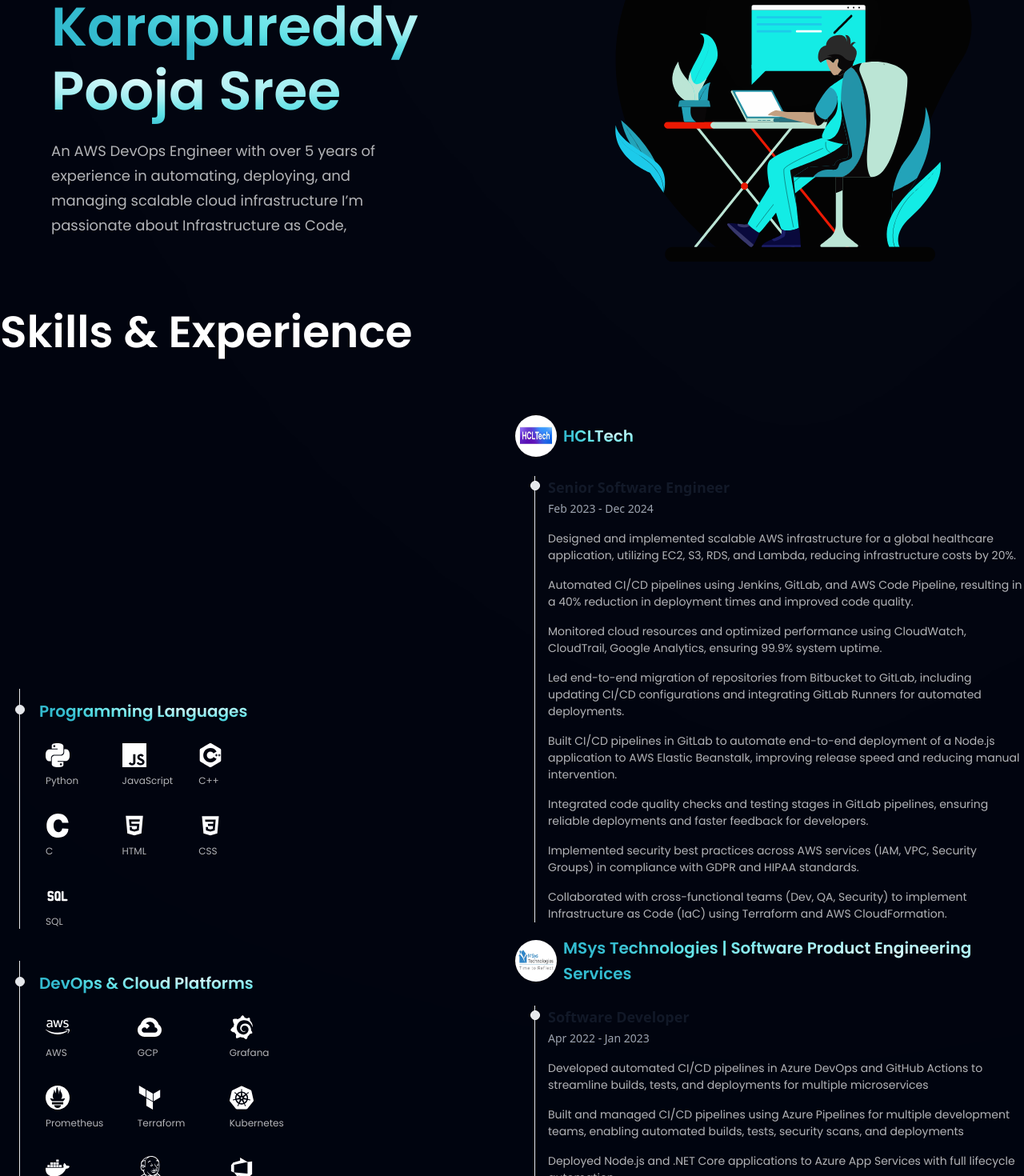
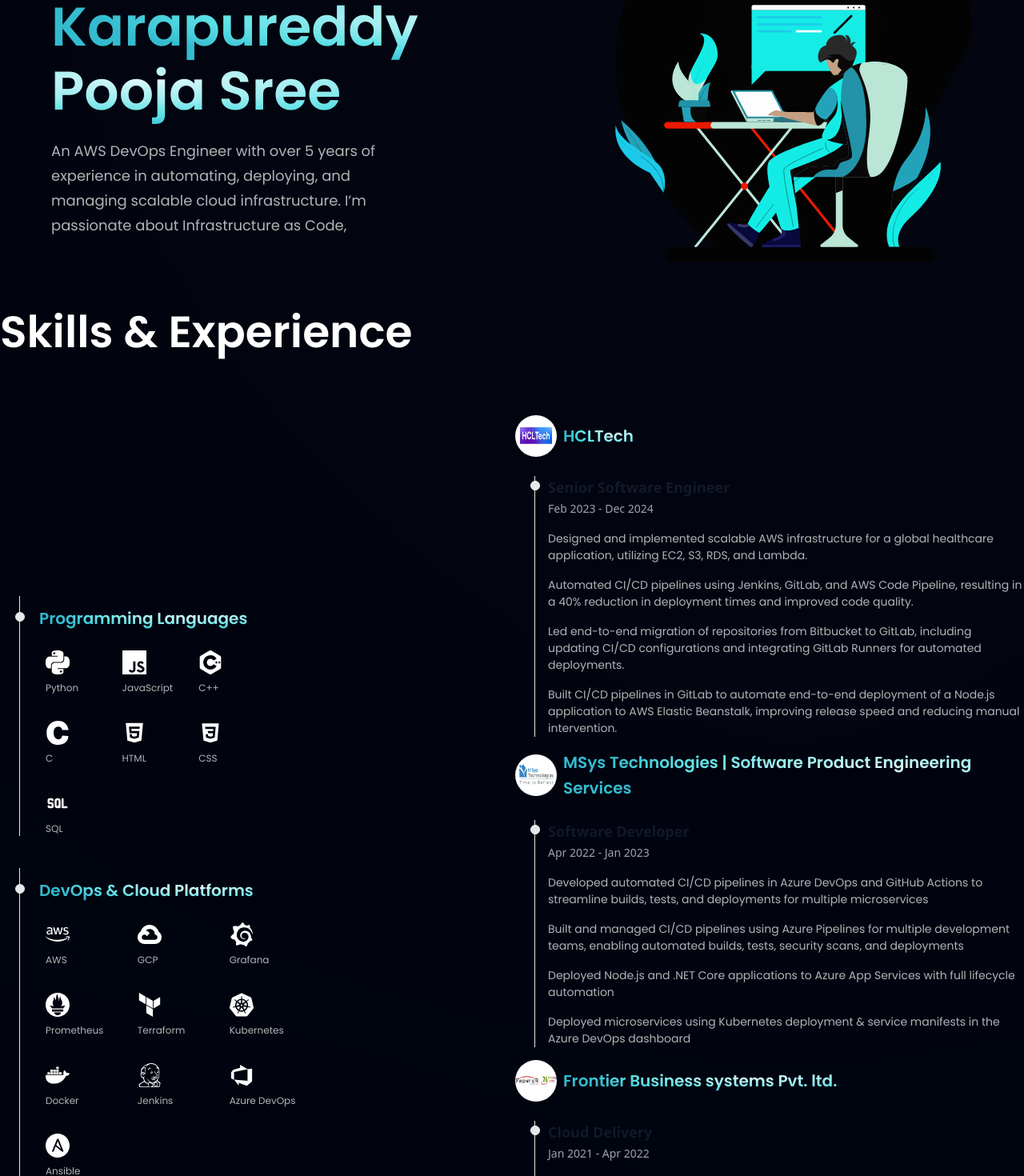
Before and after one commit to Pooja-Sree-K/cloud-with-poojasree, a React (Vite) app: page / in a window 1280 px wide. Shown: the part 323-1793 px from the top of the page at 80% size. Built offline with nearby package versions, Linux system fonts and the light colour scheme.

Commit message:
Modified education details

```diff
--- a/src/constants/index.js
+++ b/src/constants/index.js
@@ -81,8 +81,8 @@
     title: "Sir C.R.R. College Of Engineering",
     degree: "Bachelor of Technology - BTech",
     duration: "2015 - 2019",
-    content1: "",
-    content2: "Exploring New Ideas",
+    content1: "Participated in Internships / Online Certifications during college",
+    content2: "Actively participated in the NAAC accreditation event and contributed to organizing and supporting evaluation activities.",
   },
   {
     id: "education-2",
@@ -90,8 +90,8 @@
     title: "Sasi Educational Institutions",
     degree: "Higher Secondary (+2)",
     duration: "2013 - 2015",
-    content1: "",
-    content2: "",
+    content1: "Participated in science fairs, quiz competitions, and cultural events",
+    content2: "Joined Sasi Junior College through EAMCET and selected for AIEEE coaching",
   }
 ];
 
@@ -274,15 +274,11 @@
         duration: "Feb 2023 - Dec 2024",
         content: [
           {
-            text: "Designed and implemented scalable AWS infrastructure for a global healthcare application, utilizing EC2, S3, RDS, and Lambda, reducing infrastructure costs by 20%.",
+            text: "Designed and implemented scalable AWS infrastructure for a global healthcare application, utilizing EC2, S3, RDS, and Lambda.",
             link: "",
           },
           {
             text: "Automated CI/CD pipelines using Jenkins, GitLab, and AWS Code Pipeline, resulting in a 40% reduction in deployment times and improved code quality.",
-            link: "",
-          },
-          {
-            text: "Monitored cloud resources and optimized performance using CloudWatch, CloudTrail, Google Analytics, ensuring 99.9% system uptime.",
             link: "",
           },
           {
@@ -291,18 +287,6 @@
           },
           {
             text: "Built CI/CD pipelines in GitLab to automate end-to-end deployment of a Node.js application to AWS Elastic Beanstalk, improving release speed and reducing manual intervention.",
-            link: "",
-          },
-          {
-            text: "Integrated code quality checks and testing stages in GitLab pipelines, ensuring reliable deployments and faster feedback for developers.",
-            link: "",
-          },
-          {
-            text: "Implemented security best practices across AWS services (IAM, VPC, Security Groups) in compliance with GDPR and HIPAA standards.",
-            link: "",
-          },
-          {
-            text: "Collaborated with cross-functional teams (Dev, QA, Security) to implement Infrastructure as Code (IaC) using Terraform and AWS CloudFormation.",
             link: "",
           }
         ],
@@ -485,7 +469,7 @@
     tagLine:
       "AWS DevOps Engineer | Cloud Automation | CI/CD | Terraform | Kubernetes | Passionate about scalable infrastructure",
     intro:
-      "An AWS DevOps Engineer with over 5 years of experience in automating, deploying, and managing scalable cloud infrastructure I’m passionate about Infrastructure as Code,"
+      "An AWS DevOps Engineer with over 5 years of experience in automating, deploying, and managing scalable cloud infrastructure. I’m passionate about Infrastructure as Code,"
 };
 
 // The maximum number of PRs to be displayed in the Open Source Contributions section.
```
